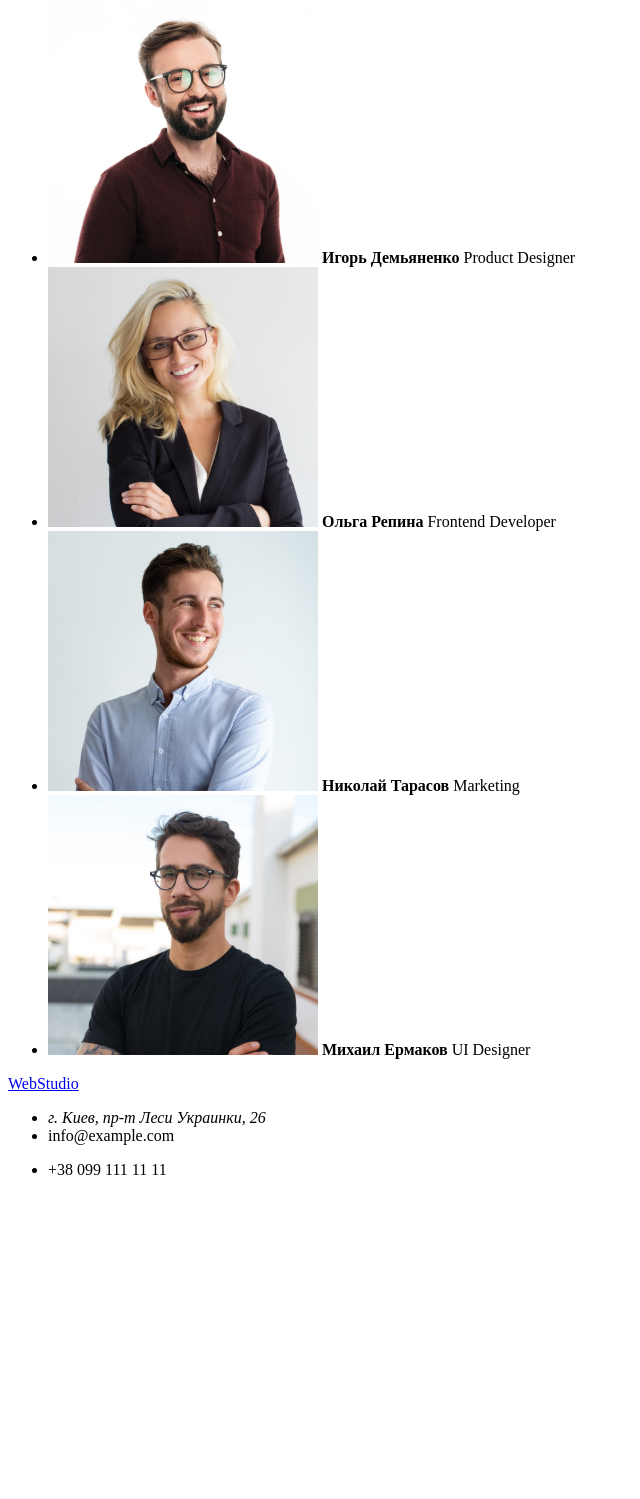
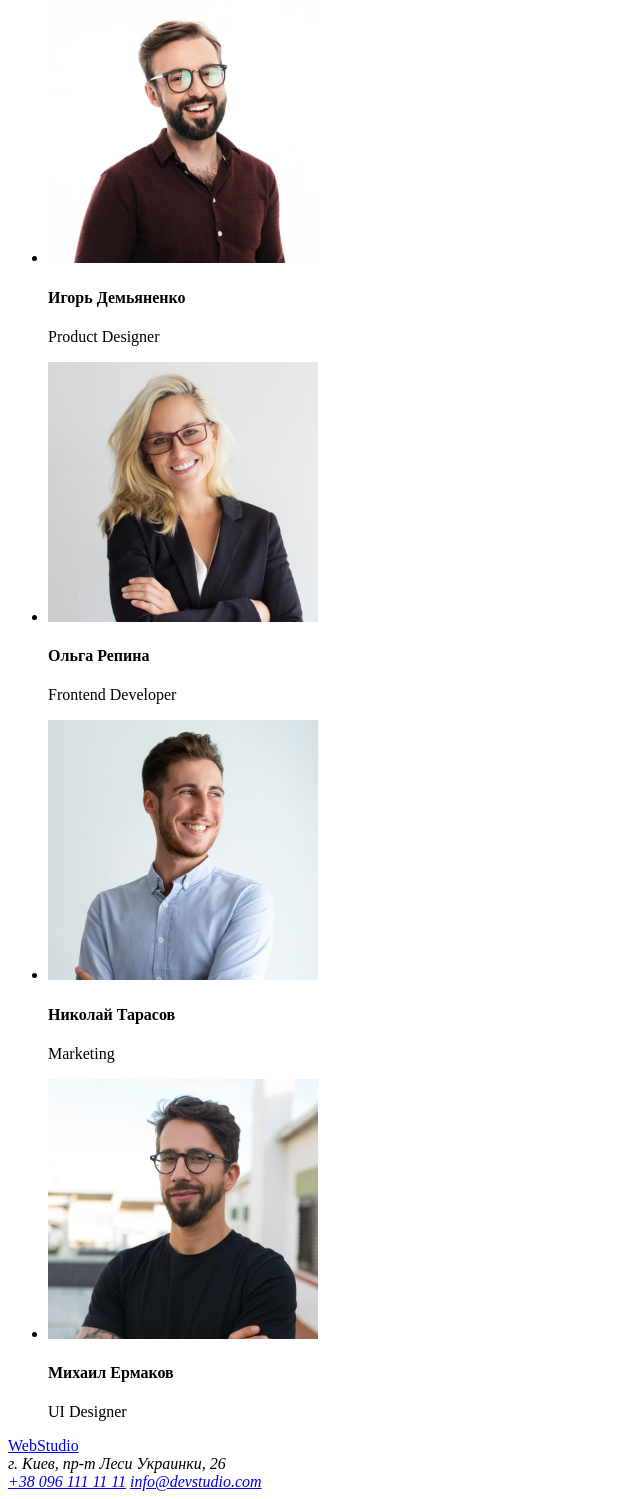
Before and after one commit to Milshyna/goit-markup-hw-01, a plain HTML site: page index.html in a window 1280 px wide. Shown: the part 1618-3117 px from the top of the page, without its empty margins (0-640 px from the left). Before the commit the page ends 2813 px from the top, so only its background shows below. Drawn offline with Linux system fonts and the light colour scheme.

Commit message:
Update index.html

```diff
--- a/index.html
+++ b/index.html
@@ -60,9 +60,9 @@
 <section>
  <h2>Чем мы занимаемся</h2>
  <ul>
- <li><img src="./image/img11.jpg" alt="" width="370"/></li>
- <li><img src="./image/img22.jpg" alt="" width="370"/></li>
- <li><img src="./image/img33.jpg" alt="" width="370"/></li>
+ <li><img src="./image/img11.jpg" alt="верстка" width="370"/></li>
+ <li><img src="./image/img22.jpg" alt="мобильное приложение" width="370"/></li>
+ <li><img src="./image/img33.jpg" alt="дизайн" width="370"/></li>
 </ul>
 </section>
 <!--Команда-->
@@ -71,23 +71,23 @@
     <ul>
         <li>
             <img src="./image/igor1.jpg" alt="игорь" width="270">
-            <b>Игорь Демьяненко</b>
-            <span lang="en">Product Designer</span>
+            <h4>Игорь Демьяненко</h4>
+            <p><span lang="en">Product Designer</span></p>
         </li>
         <li>
             <img src="./image/olga1.jpg" alt="ольга" width="270">
-            <b>Ольга Репина</b>
-            <span lang="en">Frontend Developer</span>
+            <h4>Ольга Репина</h4>
+            <p><span lang="en">Frontend Developer</span></p>
         </li>
         <li>
             <img src="./image/nicola1.jpg" alt="николай" width="270">
-            <b>Николай Тарасов</b>
-            <span lang="en">Marketing</span>
+            <h4>Николай Тарасов</h4>
+            <p><span lang="en">Marketing</span></p>
         </li>
         <li>
             <img src="./image/michale1.jpg" alt="михаил" width="270">
-            <b>Михаил Ермаков</b>
-            <span lang="en">UI Designer</span>
+            <h4>Михаил Ермаков</h4>
+            <p><span lang="en">UI Designer</span></p>
         </li>
     </ul>
 </section>
@@ -96,11 +96,12 @@
 <footer>
     <a href="/">WebStudio
     </a>
-    <ul>
-        <li><address>г. Киев, пр-т Леси Украинки, 26</address></li>
-        <li><span lang="en">info@example.com</span></li>
-        <li><p>+38 099 111 11 11</p></li>
-    </ul>
+
+    <address>г. Киев, пр-т Леси Украинки, 26</address>
+    <address>
+        <a href="tel:+380961111111">+38 096 111 11 11</a>
+        <a href="mailto:info@devstudio.com">info@devstudio.com</a>
+    </address>
 
 </footer>
 </body>
```
